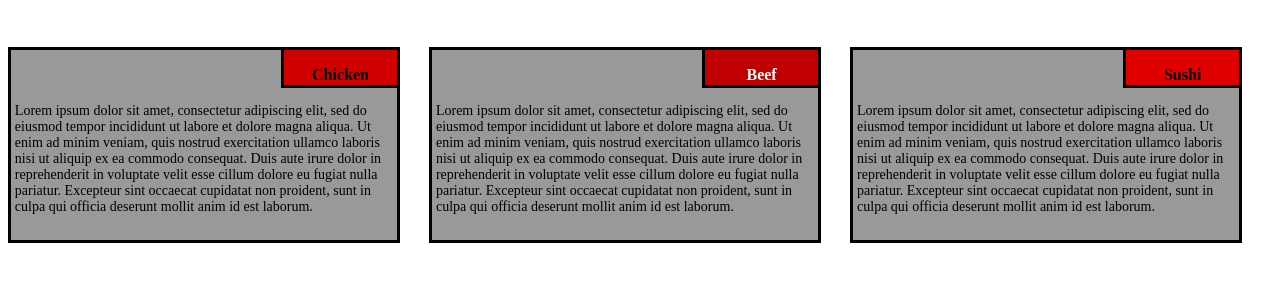
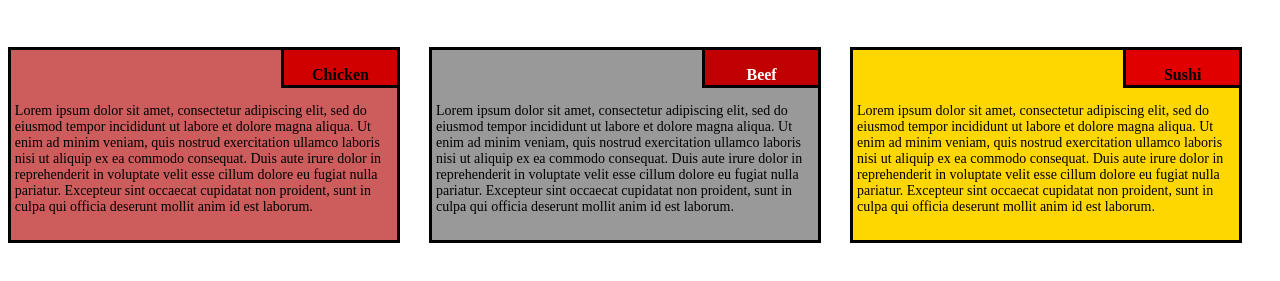
Before and after one commit to bohdanbihun/b, a plain HTML site: page index.html in a window 1280 px wide. Shown: the part 85-366 px from the top of the page. Drawn offline with Linux system fonts and the light colour scheme.

Commit message:
Update style.css

```diff
--- a/style.css
+++ b/style.css
@@ -22,7 +22,7 @@ font-family:'Montserrat';
 	width: 100%;
 	height: 100%;
 	position: relative;
-	background-color: #999999;
+	background-color: #CD5C5C;
 	border: solid;
 }
 .box2{
@@ -36,7 +36,7 @@ font-family:'Montserrat';
 	width: 100%;
 	height: 100%;
 	position: relative;
-	background-color: #999999;
+	background-color: #FFD700;
 	border: solid;
 }
 .menu{
```
